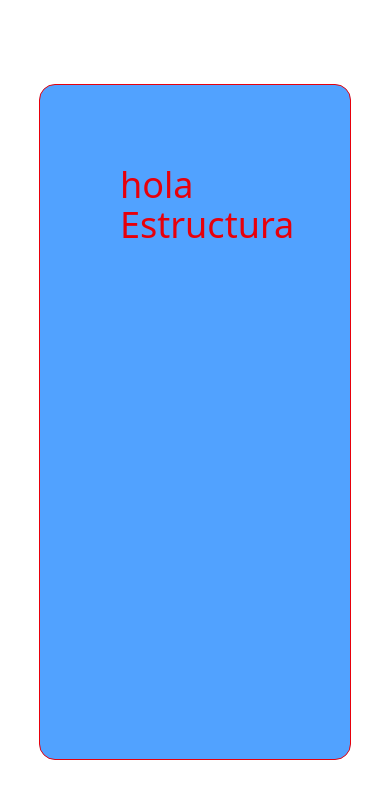
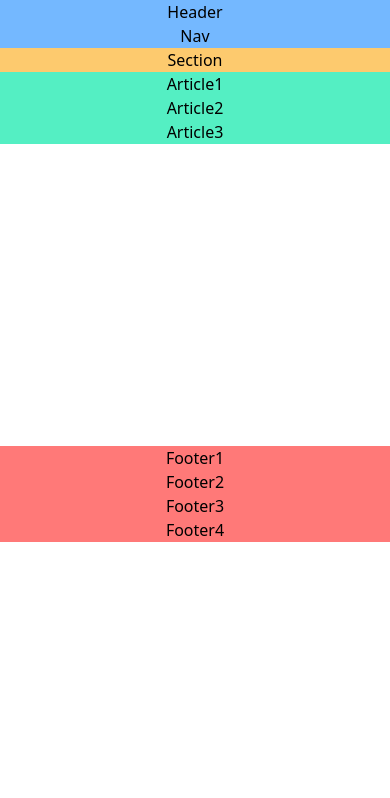
Before and after one commit to juanmillanc/curso-html-css, a Next.js app in the folder REACT/react/: page / in a window 390 px wide. Shown: the top 798 px of the page. Built offline with nearby package versions, Linux system fonts and the light colour scheme.

Commit message:
ajuste al reto estructura responsive

```diff
--- a/REACT/react/src/app/reto1/estructura.jsx
+++ b/REACT/react/src/app/reto1/estructura.jsx
@@ -2,10 +2,43 @@ import Image from "next/image";
 
 export default function Estructura() {
     return (
-        <div className="h-screen w-full bg-white flex justify-center items-center">
-            {/* contenedor medio*/}
-            <div className="w-8/10 h-8/10 bg-blue-400 border rounded-2xl text-red-600 text-4xl px-20 py-20"> hola Estructura
-            <div className="2-8"></div>
+        // body
+        <div className="h-screen flex flex-col">
+            {/* header */}
+            <div className=" flex flex-col gap-[10] p-[10] xl:flex-row">
+                {/* header-cabeza */}
+                <div className="bg-[#74B8FF] w-full p-[7] text-base font-sans text-center lg:p-[12]">Header</div>
+                {/* nav */}
+                <div className="bg-[#74B8FF] w-full p-[7] text-base font-sans text-center lg:p-[12]">Nav</div>
+            </div>
+            {/* main */}
+            <div className="p-[11]">
+                {/* content */}
+                <div className="h-full flex gap-[11] flex-col">
+                    {/* section */}
+                    <div className="bg-[#FDCA6E] h-full flex justify-center items-center p-[38] text-center flex-col lg:p-[50] xl:p-[100]">
+                        Section
+                    </div>
+                    {/* article */}
+                    <div className=" flex flex-col justify-center items-center text-center gap-[11] xl:flex-row">
+                        <div className="bg-[#54EFC3] w-full text-center gap-[11] p-[7] lg:p-[12] xl:p-[100]">Article1</div>
+                        <div className="bg-[#54EFC3] w-full text-center gap-[11] p-[7] lg:p-[12] xl:p-[100]">Article2</div>
+                        <div className="bg-[#54EFC3] w-full text-center gap-[11] p-[7] lg:p-[12] xl:p-[100]">Article3</div>
+                    </div>
+                </div>
+            </div>
+            {/* footer */}
+            <div className=" justify-center text-center flex flex-col h-screen gap-[11] p-[11] xl:flex-row">
+                {/* footer-left */}
+                <div className="flex gap-[11] flex-col lg:w-full lg:flex-row xl:flex-row">
+                    <div className="w-full p-[7] bg-[#FF7978] lg:p-[12] xl:p-[50]">Footer1</div>
+                    <div className="w-full p-[7] bg-[#FF7978] lg:p-[12] xl:p-[50]">Footer2</div>
+                </div>
+                {/* footer-rigth */}
+                <div className="flex gap-[11] flex-col lg:w-full lg:flex-row xl:flex-row">
+                    <div className="w-full p-[7] bg-[#FF7978] lg:p-[12] xl:p-[50]">Footer3</div>
+                    <div className="w-full p-[7] bg-[#FF7978] lg:p-[12] xl:p-[50]">Footer4</div>
+                </div>
             </div>
         </div>
 
```
Also changed, not shown: 1 other file (tests, documents, lock files or other folders).
